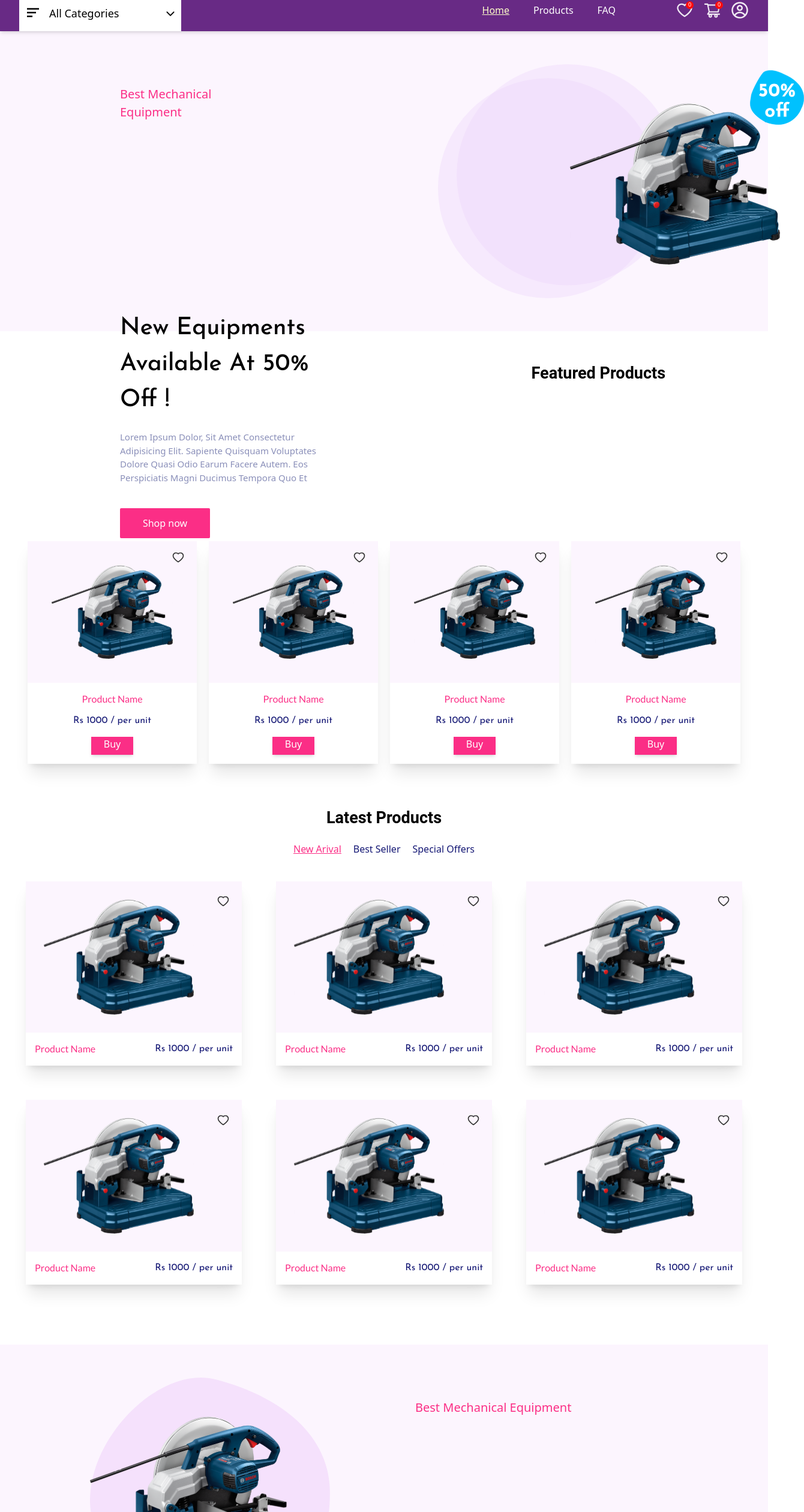
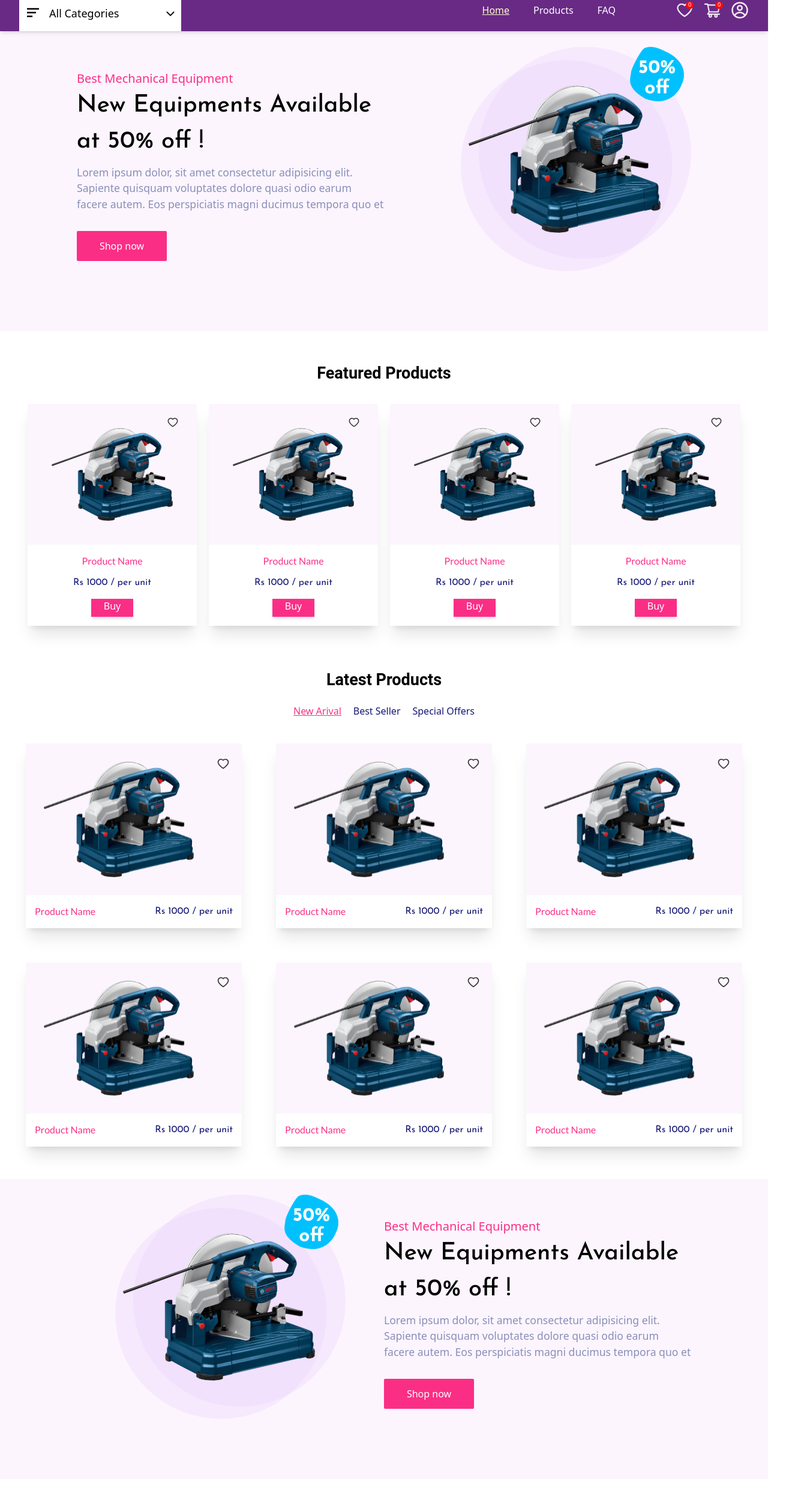
Before and after one commit to AthulBiju11/JERIN-MINI-PROJ, a React (Create React App) app in the folder frontend/: page / in a window 1280 px wide. Shown: the part 103-2623 px from the top of the page at 60% size, 1340 px wide, since content can reach past the window. Built offline with nearby package versions, Linux system fonts and the light colour scheme.

Commit message:
front edit

```diff
--- a/frontend/src/components/Card/card.jsx
+++ b/frontend/src/components/Card/card.jsx
@@ -7,7 +7,7 @@ const Card = () => {
   const [click, setClick] = useState(false);
   return (
     <div className="group w-[282px] flex-column sm:shadow-xl bg-[#FCF5FE] m-[10px] ">
-      <div className="image bg-[#FCF5FE] p-[40px]">
+      <div className="flex bg-[#FCF5FE] p-[40px]">
         <img
           src={eq1}
           alt=""
@@ -17,7 +17,7 @@ const Card = () => {
         {click ? (
           <AiFillHeart
             size={22}
-            className="cursor-pointer flex float-right my-[-180px] mx-[-20px]"
+            className="cursor-pointer my-[-20px] mx-[-20px]"
             onClick={() => setClick(!click)}
             color={click ? "red" : "#333"}
             title="Remove from wishlist"
@@ -25,7 +25,7 @@ const Card = () => {
         ) : (
           <AiOutlineHeart
             size={22}
-            className="cursor-pointer flex float-right my-[-180px] mx-[-20px]"
+            className="cursor-pointer my-[-20px] mx-[-10px]"
             onClick={() => setClick(!click)}
             color={click ? "red" : "#333"}
             title="Add to wishlist"
--- a/frontend/src/components/Route/Hero/Hero.jsx
+++ b/frontend/src/components/Route/Hero/Hero.jsx
@@ -1,5 +1,5 @@
 import React from "react";
-import Styles from "../../../styles/style";
+
 import roundele from "../../../assets/round elemnet.svg";
 import fifty from "../../../assets/Group 130.svg";
 import eq1 from "../../../assets/eq-1.svg";
@@ -7,67 +7,50 @@ import { Link } from "react-router-dom";
 
 const Hero = () => {
   return (
-    <div className=" bg-[#FCF5FE] w-full h-[500px]">
-      <div>
-      <img
+    <div className="flex bg-[#FCF5FE] w-full h-[500px]">
+      <div className="pt-[5%] pl-[10%] w-[50%] h-[500px] ">
+        <p className={` text-[#FB2E86] text-[20px] font-[500]`}>
+          Best Mechanical Equipment
+        </p>
+
+        <p className="text-[2.5rem] text-[#000] font-[500] font-JosefinSans">
+          New Equipments Available at 50% off !
+        </p>
+
+        <p className=" mt-2 text-[1.1rem]  text-[#8A8FB9] font-[200]">
+          Lorem ipsum dolor, sit amet consectetur adipisicing elit. Sapiente
+          quisquam voluptates dolore quasi odio earum facere autem. Eos
+          perspiciatis magni ducimus tempora quo et
+        </p>
+
+        <div className="w-[150px] bg-[#FB2E86] mt-8 h-[50px] flex items-center justify-center rounded-[2px] cursor-pointer">
+          <Link to="/product">
+            <h1 className="text-[#fff] flex items-center">Shop now</h1>
+          </Link>
+        </div>
+      </div>
+
+      {/* left side text ends */}
+
+      <div className=" w-[50%] h-[500px]">
+        <div className="ml-[20%] mt-[4%]">
+          <img
         src={roundele}
         alt=""
-        className=" relative w-[400px] float-right mr-[150px] mt-[55px]"
+        className=" absolute w-[30%]"
       />
 
       <img
         src={fifty}
         alt=""
-        className="absolute w-[90px] float-left ml-[1250px] mt-[65px]"
+        className=" absolute w-[90px] ml-[22%]"
       />
-
       <img
         src={eq1}
         alt=""
-        className="absolute w-[350px] float-left ml-[950px] mt-[120px]"
+        className="absolute w-[25%] ml-[1%] mt-[5%]"
       />
-      </div>
-      {/* Text Content starts */}
-      <div
-        className={`${Styles.section} flex float-left w-[90%] 800px:w-[50%]`}
-      >
-        <h1
-          className={`mx-[200px] mt-[90px] text-[35px] 800px:text-[20px] text-[#FB2E86] font-[500] capitalize`}
-        >
-          Best Mechanical Equipment
-        </h1>
 
-        {/* Text conetent 2 */}
-      </div>
-      <div
-        className={`${Styles.section} flex float-left w-[90%] 800px:w-[60%]`}
-      >
-        <h1
-          className={`mx-[200px] mt-[20px] text-[35px] 800px:text-[40px] text-[#000] font-[500] font-JosefinSans capitalize`}
-        >
-          New Equipments Available at 50% off !
-        </h1>
-      </div>
-
-      {/* Text content 3 */}
-      <div
-        className={`${Styles.section} flex float-left w-[90%] 800px:w-[60%]`}
-      >
-        <p className="mx-[200px] mt-[20px] text-[35px] leading-[1,2] 800px:text-[15px] text-[#8A8FB9] font-[200] capitalize">
-          Lorem ipsum dolor, sit amet consectetur adipisicing elit. Sapiente
-          quisquam voluptates dolore quasi odio earum facere autem. Eos
-          perspiciatis magni ducimus tempora quo et
-        </p>
-      </div>
-      {/* Text content end */}
-
-      <div
-        className={`${Styles.section} flex float-left w-[90%] 800px:w-[60%]`}
-      >
-        <div className="w-[150px] mx-[200px] mt-[40px] bg-[#FB2E86] h-[50px] my-[-5px] flex items-center justify-center rounded-[2px] cursor-pointer">
-          <Link to="/product">
-            <h1 className="text-[#fff] flex items-center">Shop now</h1>
-          </Link>
         </div>
       </div>
     </div>
--- a/frontend/src/components/Route/Hero2/Hero2.jsx
+++ b/frontend/src/components/Route/Hero2/Hero2.jsx
@@ -1,65 +1,56 @@
 import React from "react";
-import Styles from "../../../styles/style";
 
-import roundele2 from "../../../assets/roundele2.svg";
+import roundele from "../../../assets/round elemnet.svg";
+import fifty from "../../../assets/Group 130.svg";
 import eq1 from "../../../assets/eq-1.svg";
 import { Link } from "react-router-dom";
 
-const Hero2 = () => {
+const Hero = () => {
   return (
-    <div className="relative top-0 bg-[#FCF5FE] w-full h-[500px] mt-[90px]">
-      <img
-        src={roundele2}
+    <div className="flex mt-11 bg-[#FCF5FE] w-full h-[500px]">
+
+
+      {/* left side text ends */}
+
+      <div className=" w-[50%] h-[500px]">
+        <div className="ml-[30%] mt-[4%]">
+          <img
+        src={roundele}
         alt=""
-        className=" relative w-[400px] float-left ml-[150px] mt-[55px]"
+        className=" absolute w-[30%]"
       />
 
       <img
+        src={fifty}
+        alt=""
+        className=" absolute w-[90px] ml-[22%]"
+      />
+      <img
         src={eq1}
         alt=""
-        className="absolute w-[350px] float-left ml-[150px] mt-[120px]"
+        className="absolute w-[25%] ml-[1%] mt-[5%]"
       />
 
-      {/* Text Content starts */}
-      <div
-        className={`${Styles.section} flex float-right w-[90%] 800px:w-[50%]`}
-      >
-        <h1
-          className={`mx-[52px] mt-[90px] text-[35px] 800px:text-[20px] text-[#FB2E86] font-[500] capitalize`}
-        >
+        </div>
+      </div>
+      <div className="pt-[5%] pr-[10%] w-[50%] h-[500px] ">
+        <p className={` text-[#FB2E86] text-[20px] font-[500]`}>
           Best Mechanical Equipment
-        </h1>
+        </p>
 
-        {/* Text conetent 2 */}
-      </div>
-      <div
-        className={`${Styles.section} flex float-right w-[90%] 800px:w-[60%]`}
-      >
-        <h1
-          className={`mx-[200px] mt-[20px] text-[35px] 800px:text-[40px] text-[#000] font-[500] font-JosefinSans capitalize`}
-        >
+        <p className="text-[2.5rem] text-[#000] font-[500] font-JosefinSans">
           New Equipments Available at 50% off !
-        </h1>
-      </div>
+        </p>
 
-      {/* Text content 3 */}
-      <div
-        className={`${Styles.section} flex float-right w-[90%] 800px:w-[60%]`}
-      >
-        <p className="mx-[200px] mt-[20px] text-[35px] leading-[1,2] 800px:text-[15px] text-[#8A8FB9] font-[200] capitalize">
+        <p className=" mt-2 text-[1.1rem]  text-[#8A8FB9] font-[200]">
           Lorem ipsum dolor, sit amet consectetur adipisicing elit. Sapiente
           quisquam voluptates dolore quasi odio earum facere autem. Eos
           perspiciatis magni ducimus tempora quo et
         </p>
-      </div>
-      {/* Text content end */}
 
-      <div
-        className={`${Styles.section} flex float-right w-[90%] 800px:w-[60%]`}
-      >
-        <div className="w-[150px] mx-[200px] mt-[40px] bg-[#FB2E86] h-[50px] my-[-5px] flex items-center justify-center rounded-[2px] cursor-pointer">
-          <Link to="/cart">
-            <h1 className="text-[#fff] flex items-center">Add To Cart</h1>
+        <div className="w-[150px] bg-[#FB2E86] mt-8 h-[50px] flex items-center justify-center rounded-[2px] cursor-pointer">
+          <Link to="/product">
+            <h1 className="text-[#fff] flex items-center">Shop now</h1>
           </Link>
         </div>
       </div>
@@ -67,4 +58,4 @@ const Hero2 = () => {
   );
 };
 
-export default Hero2;
+export default Hero;
--- a/frontend/src/utils/upload.js
+++ b/frontend/src/utils/upload.js
@@ -7,7 +7,7 @@ const upload = async (file) => {
     data.append("file",file);
     data.append("upload_preset","MechKart");
     try{
-      const res = await axios.post("https://api.cloudinary.com/v1_1/dwsuanvjee.target.files[0]/image/upload",data);
+      const res = await axios.post("https://api.cloudinary.com/v1_1/dwsuanvje/image/upload",data);
       const {url} = res.data;
       return url;
     }catch(err){
```
